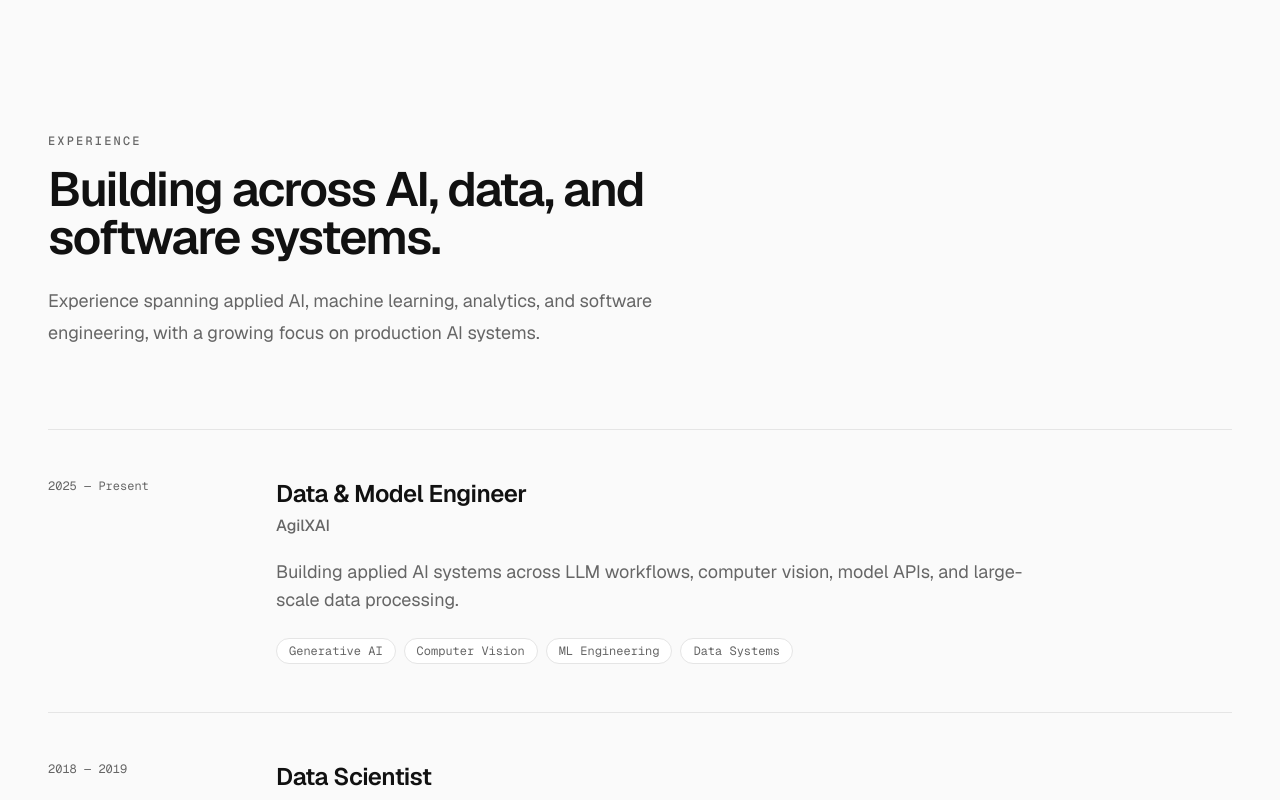
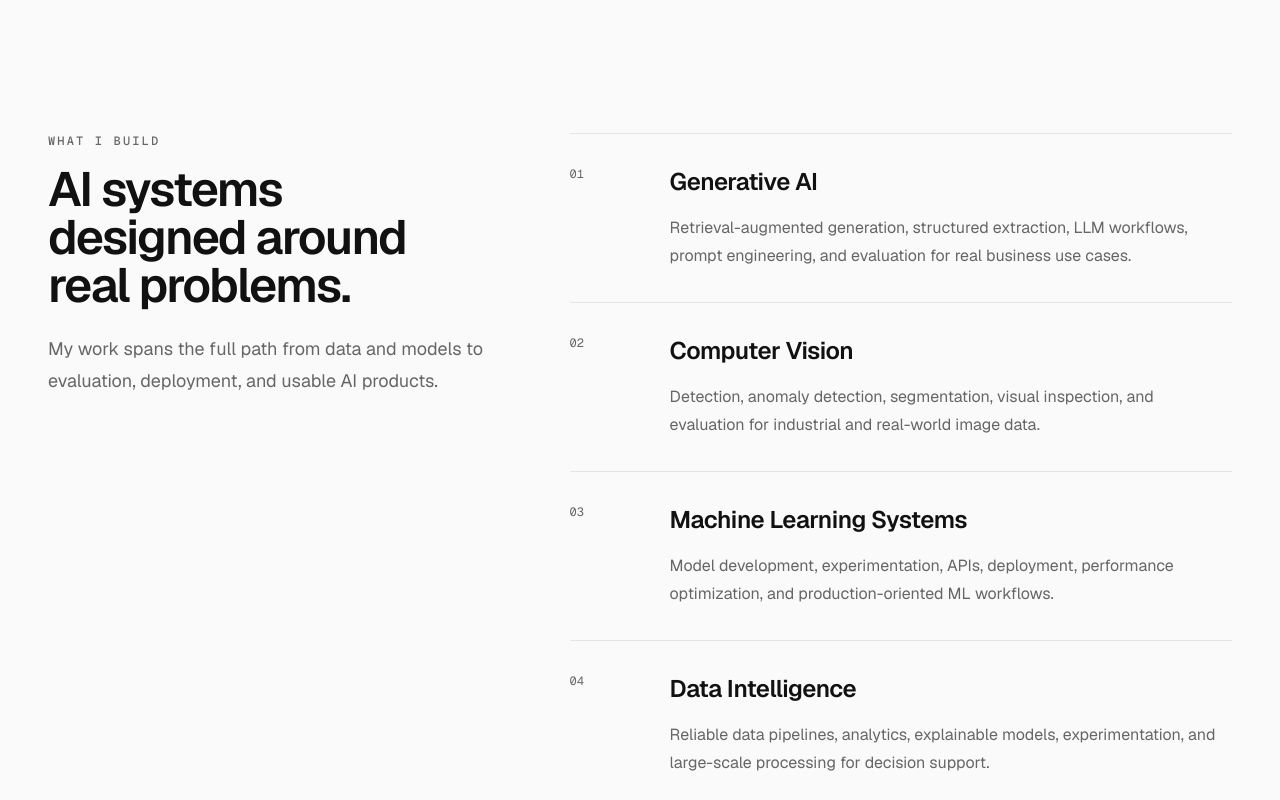
Before and after one commit to Tushar-94/tushar-portfolio, a Next.js app: page / in a window 1280 px wide. Shown: the part 3200-4000 px from the top of the page. Built offline with nearby package versions, Linux system fonts and the light colour scheme.

Commit message:
Add applied AI expertise section

```diff
--- a/app/page.tsx
+++ b/app/page.tsx
@@ -5,6 +5,8 @@ import { Hero } from "@/components/sections/Hero";
 import { SelectedProjects } from "@/components/sections/SelectedProjects";
 
 import { Impact } from "@/components/sections/Impact";
+
+import { Expertise } from "@/components/sections/Expertise";
 
 import { Experience } from "@/components/sections/Experience";
 
@@ -24,6 +26,8 @@ export default function Home() {
 
         <Impact />
 
+        <Expertise />
+
         <Experience />
 
       </main>
--- /dev/null
+++ b/components/sections/Expertise.tsx
@@ -0,0 +1,67 @@
+import { Container } from "@/components/layout/Container";
+
+import { ExpertiseCard } from "@/components/ui/ExpertiseCard";
+
+import { expertise } from "@/data/expertise";
+
+export function Expertise() {
+
+  return (
+
+    <section id="expertise" className="py-24 sm:py-32">
+
+      <Container>
+
+        <div className="grid gap-14 lg:grid-cols-[0.8fr_1.2fr] lg:gap-20">
+
+          <div className="max-w-xl">
+
+            <p className="mb-4 font-mono text-xs font-medium uppercase tracking-[0.18em] text-muted">
+
+              What I build
+
+            </p>
+
+            <h2 className="text-4xl font-semibold tracking-[-0.035em] text-foreground sm:text-5xl">
+
+              AI systems designed around real problems.
+
+            </h2>
+
+            <p className="mt-6 text-lg leading-8 text-muted">
+
+              My work spans the full path from data and models to evaluation,
+
+              deployment, and usable AI products.
+
+            </p>
+
+          </div>
+
+          <div>
+
+            {expertise.map((item, index) => (
+
+              <ExpertiseCard
+
+                key={item.title}
+
+                item={item}
+
+                index={index}
+
+              />
+
+            ))}
+
+          </div>
+
+        </div>
+
+      </Container>
+
+    </section>
+
+  );
+
+}
--- /dev/null
+++ b/components/ui/ExpertiseCard.tsx
@@ -0,0 +1,53 @@
+import type { ExpertiseItem } from "@/data/expertise";
+
+type ExpertiseCardProps = {
+
+  item: ExpertiseItem;
+
+  index: number;
+
+};
+
+export function ExpertiseCard({
+
+  item,
+
+  index,
+
+}: ExpertiseCardProps) {
+
+  return (
+
+    <article className="border-t border-border py-8">
+
+      <div className="grid gap-5 sm:grid-cols-[80px_1fr]">
+
+        <span className="font-mono text-xs text-muted">
+
+          {String(index + 1).padStart(2, "0")}
+
+        </span>
+
+        <div>
+
+          <h3 className="text-2xl font-semibold tracking-[-0.02em] text-foreground">
+
+            {item.title}
+
+          </h3>
+
+          <p className="mt-4 max-w-xl text-base leading-7 text-muted">
+
+            {item.description}
+
+          </p>
+
+        </div>
+
+      </div>
+
+    </article>
+
+  );
+
+}
--- /dev/null
+++ b/data/expertise.ts
@@ -0,0 +1,51 @@
+export type ExpertiseItem = {
+
+    title: string;
+
+    description: string;
+
+  };
+
+  export const expertise: ExpertiseItem[] = [
+
+    {
+
+      title: "Generative AI",
+
+      description:
+
+        "Retrieval-augmented generation, structured extraction, LLM workflows, prompt engineering, and evaluation for real business use cases.",
+
+    },
+
+    {
+
+      title: "Computer Vision",
+
+      description:
+
+        "Detection, anomaly detection, segmentation, visual inspection, and evaluation for industrial and real-world image data.",
+
+    },
+
+    {
+
+      title: "Machine Learning Systems",
+
+      description:
+
+        "Model development, experimentation, APIs, deployment, performance optimization, and production-oriented ML workflows.",
+
+    },
+
+    {
+
+      title: "Data Intelligence",
+
+      description:
+
+        "Reliable data pipelines, analytics, explainable models, experimentation, and large-scale processing for decision support.",
+
+    },
+
+  ];
```
